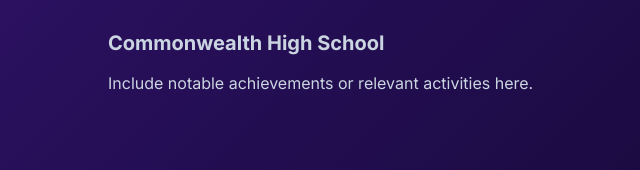
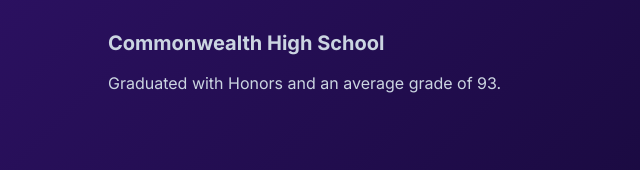
Before and after one commit to markbrian-hue/Portfolio, a plain HTML site: page resume.html in a window 1280 px wide. Shown: the part 1245-1415 px from the top of the page, 30-670 px from the left. Drawn offline with Linux system fonts and the light colour scheme.

Commit message:
Update resume.html

```diff
--- a/resume.html
+++ b/resume.html
@@ -66,7 +66,7 @@
             <h3>Commonwealth High School</h3>
             <span class="role">Graduated</span>
           </div>
-          <p>Include notable achievements or relevant activities here.</p>
+          <p>Graduated with Honors and an average grade of 93.</p>
         </article>
       </div>
     </section>
```
